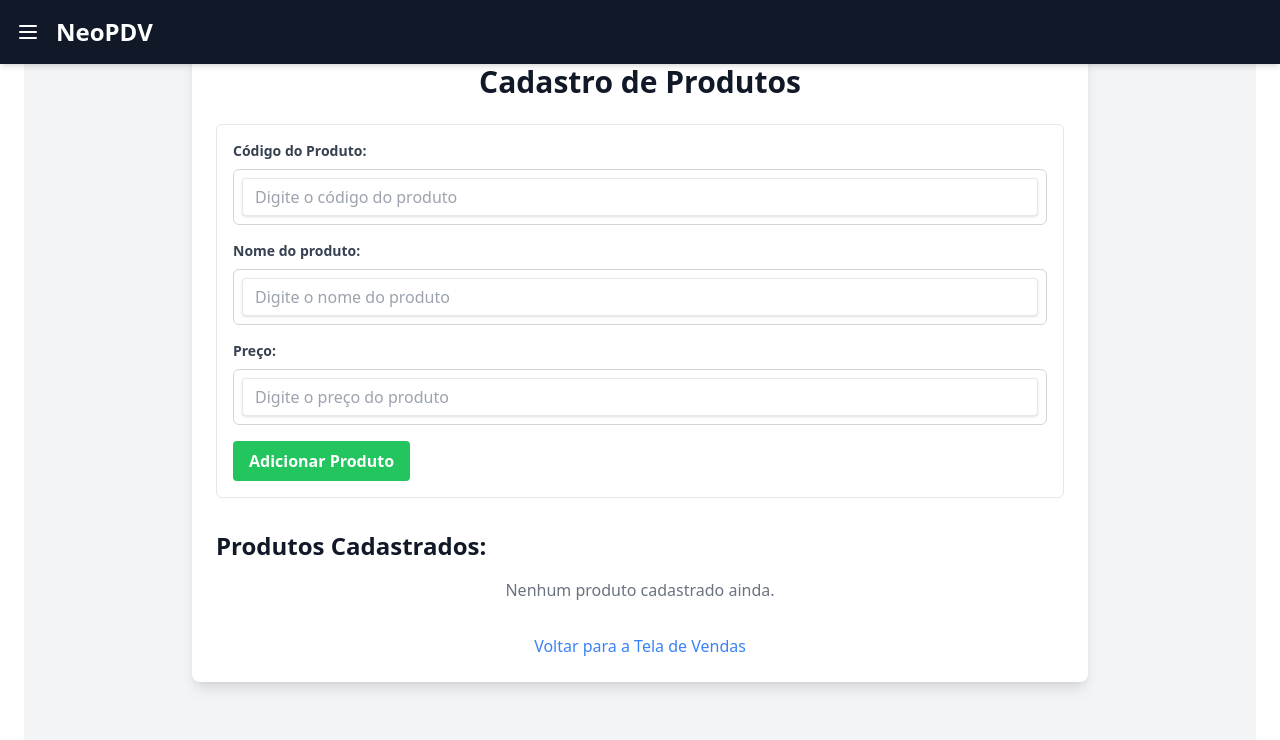
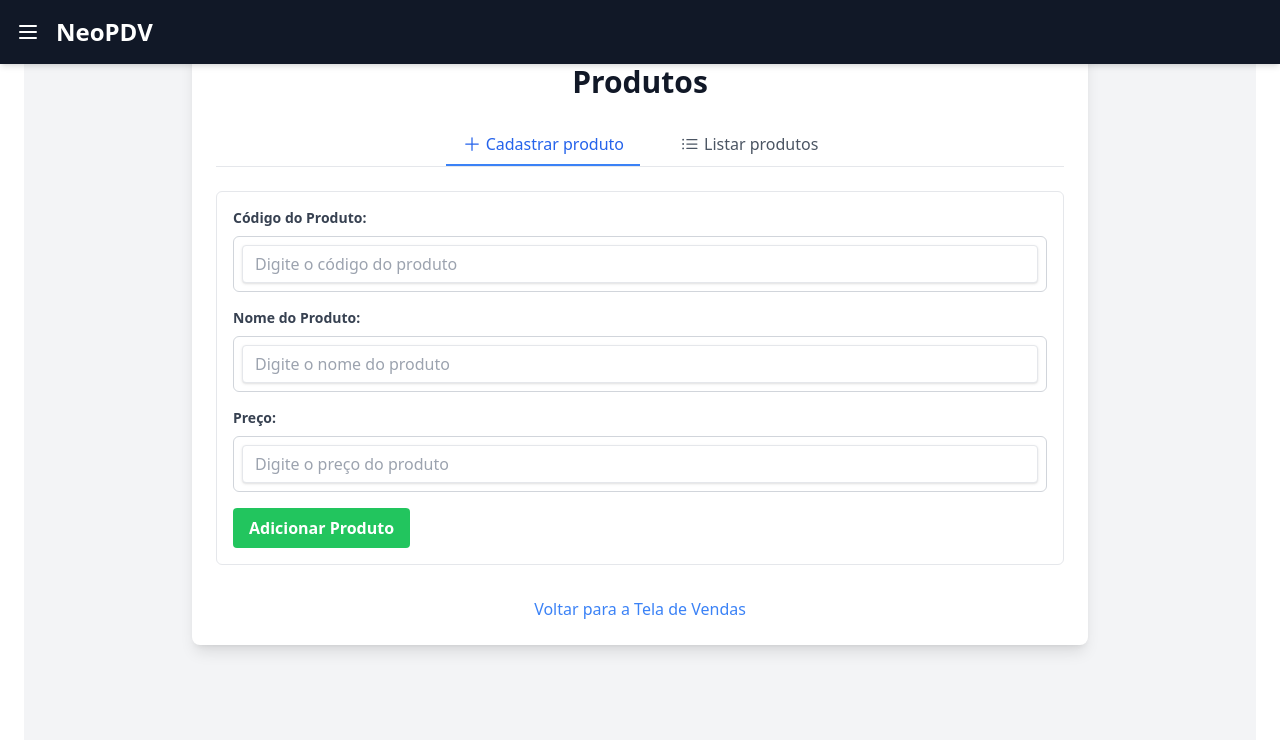
Before and after one commit to alvesgc/pdv, a React (Vite) app: page /products in a window 1280 px wide. Shown: the top 740 px of the page. Built offline with nearby package versions, Linux system fonts and the light colour scheme.

Commit message:
refactor: simplify Products component by removing unused state and form, and implement tabbed navigation for product management

```diff
--- a/src/pages/Products.jsx
+++ b/src/pages/Products.jsx
@@ -1,126 +1,49 @@
 import React, { useState } from "react";
-import { useProducts } from "../context/ProductContext";
 import { Link } from "react-router-dom";
-import Input from "../components/Input";
+import ProductForm from "../components/ProductForm";
+import ProductList from "../components/ProductList";
+import { PlusIcon, ListBulletIcon } from "@heroicons/react/24/outline";
 
 export default function Products() {
-  const { products, addProduct, removeProduct } = useProducts();
-  const [productName, setProductName] = useState("");
-  const [productPrice, setProductPrice] = useState("");
-  const [productCode, setProductCode] = useState("");
-  const [mode, setMode] = useState("list");
+  const [page, setPage] = useState("cadastrar");
 
-  const handleSubmit = (e) => {
-    e.preventDefault();
-    if (productName.trim() === "" || productPrice <= 0) {
-      alert("Por favor, preencha todos os campos corretamente.");
-      return;
-    }
-    const newProduct = {
-      name: productName,
-      productCode: productCode,
-      price: parseFloat(productPrice.replace(".", ",")),
-    };
-    addProduct(newProduct);
-    setProductName("");
-    setProductPrice("");
-    setProductCode("");
-  };
+  const menuClasses = (active) =>
+    `flex items-center gap-1 px-4 py-2 border-b-2 cursor-pointer transition ${
+      active
+        ? "border-blue-500 text-blue-600"
+        : "border-transparent text-gray-600 hover:text-blue-500"
+    }`;
+
   return (
     <div className="min-h-screen bg-gray-100 p-4 font-sans text-gray-800">
       <div className="max-w-4xl mx-auto bg-white p-6 rounded-lg shadow-lg">
         <h1 className="text-3xl font-bold text-center text-gray-900 mb-6">
-          Cadastro de Produtos
+          Produtos
         </h1>
-        {/* Formulário de Cadastro */}
-        <form
-          onSubmit={handleSubmit}
-          className="mb-8 p-4 border border-gray-200 rounded-md"
-        >
-          <div className="mb-4">
-            <label
-              htmlFor="productCode"
-              className="block text-gray-700 text-sm font-bold mb-2"
-            >
-              Código do Produto:
-            </label>
-            <Input
-              type="text"
-              id="productCode"
-              value={productCode}
-              onChange={(e) => setProductCode(e.target.value)}
-              placeholder="Digite o código do produto"
-              required
-            />
+
+        {/* Menu de abas */}
+        <div className="flex border-b mb-6 justify-center gap-6">
+          <div className={menuClasses(page === "cadastrar")} onClick={() => setPage("cadastrar")}>
+            <PlusIcon className="w-5 h-5" />
+            <span>Cadastrar produto</span>
           </div>
-          <div className="mb-4">
-            <label
-              htmlFor="productName"
-              className="block text-gray-700 text-sm font-bold mb-2"
-            >
-              Nome do produto:
-            </label>
-            <Input
-              type="text"
-              id="productName"
-              value={productName}
-              onChange={(e) => setProductName(e.target.value)}
-              placeholder="Digite o nome do produto"
-              required
-            />
+          <div className={menuClasses(page === "listar")} onClick={() => setPage("listar")}>
+            <ListBulletIcon className="w-5 h-5" />
+            <span>Listar produtos</span>
           </div>
-          <div className="mb-4">
-            <label
-              htmlFor="productPrice"
-              className="block text-gray-700 text-sm font-bold mb-2"
-            >
-              Preço:
-            </label>
-            <Input
-              type="number"
-              id="productPrice"
-              value={productPrice}
-              onChange={(e) => setProductPrice(e.target.value)}
-              step="0.01"
-              min="0.01"
-              placeholder="Digite o preço do produto"
-              required
-            />
-          </div>
-          <button
-            type="submit"
-            className="bg-green-500 hover:bg-green-700 text-white font-bold py-2 px-4 rounded focus:outline-none focus:shadow-outline "
-          >
-            Adicionar Produto
-          </button>
-        </form>
-        {/* Lista de Produtos Cadastrados */}
-        <h2 className="text-2xl font-bold text-gray-900 mb-4">
-          Produtos Cadastrados:
-        </h2>
-        {products.length === 0 ? (
-          <p className="text-center text-gray-500">
-            Nenhum produto cadastrado ainda.
-          </p>
-        ) : (
-          <ul className="divide-y divide-gray-200">
-            {products.map((p) => (
-              <li key={p.id} className="py-3 flex justify-between items-center">
-                <span className="text-lg text-gray-700">
-                  {p.productCode} - {p.name} R$ {p.price.toFixed(2)}
-                </span>
-                <button
-                  onClick={() => removeProduct(p.id)}
-                  className="bg-red-500 hover:bg-red-700 text-white text-sm py-1 px-3 rounded focus:outline-none focus:shadow-outline"
-                >
-                  Remover
-                </button>
-              </li>
-            ))}
-          </ul>
+        </div>
+
+        {/* Conteúdo conforme aba selecionada */}
+        {page === "cadastrar" && <ProductForm />}
+        {page === "listar" && (
+          <>
+            <h2 className="text-2xl font-bold text-gray-900 mb-4">
+              Produtos Cadastrados:
+            </h2>
+            <ProductList />
+          </>
         )}
 
-        {/* Link para a Home, se estiver usando roteamento */}
         <div className="mt-8 text-center">
           <Link to="/" className="text-blue-500 hover:underline">
             Voltar para a Tela de Vendas
```
